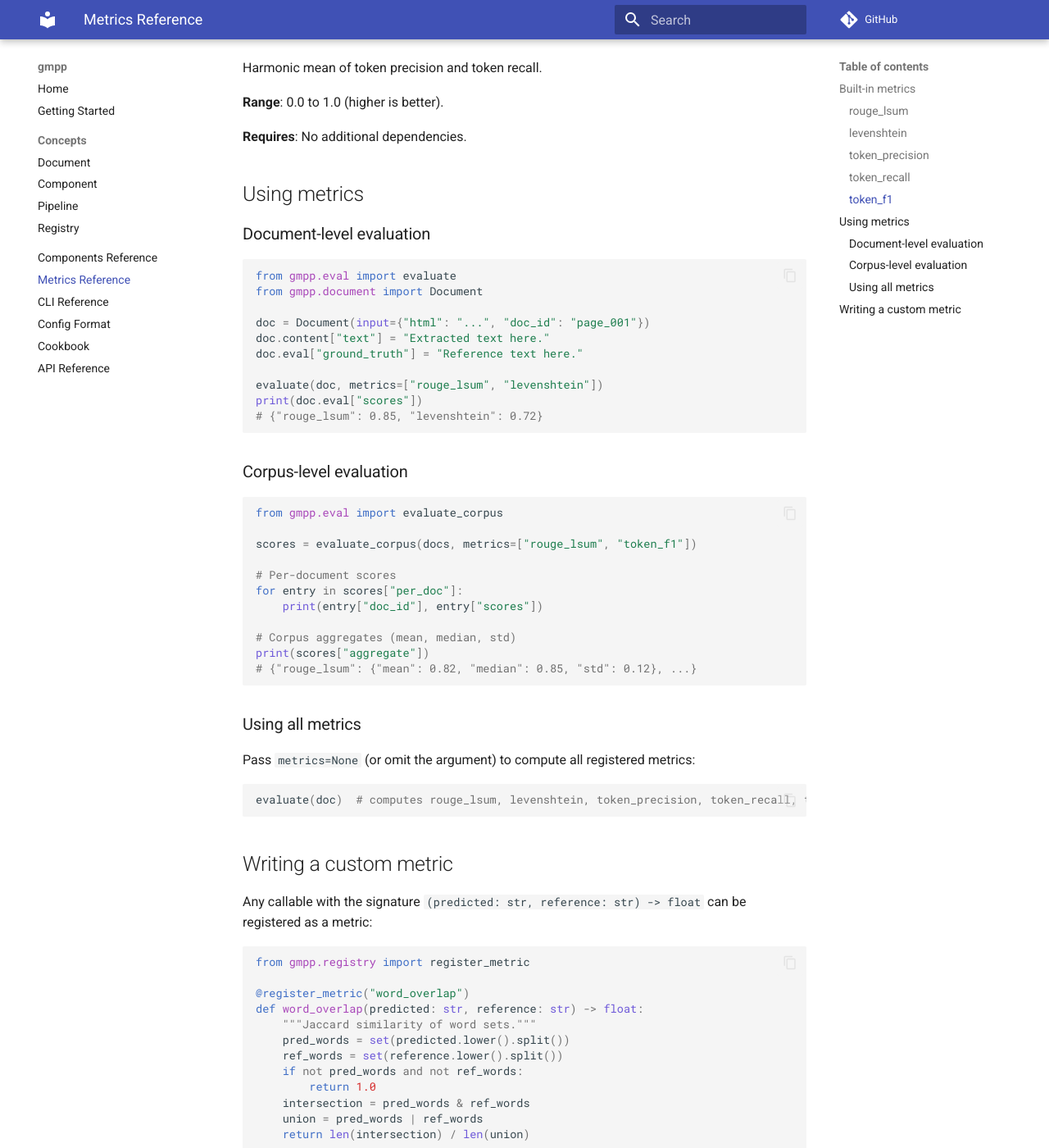
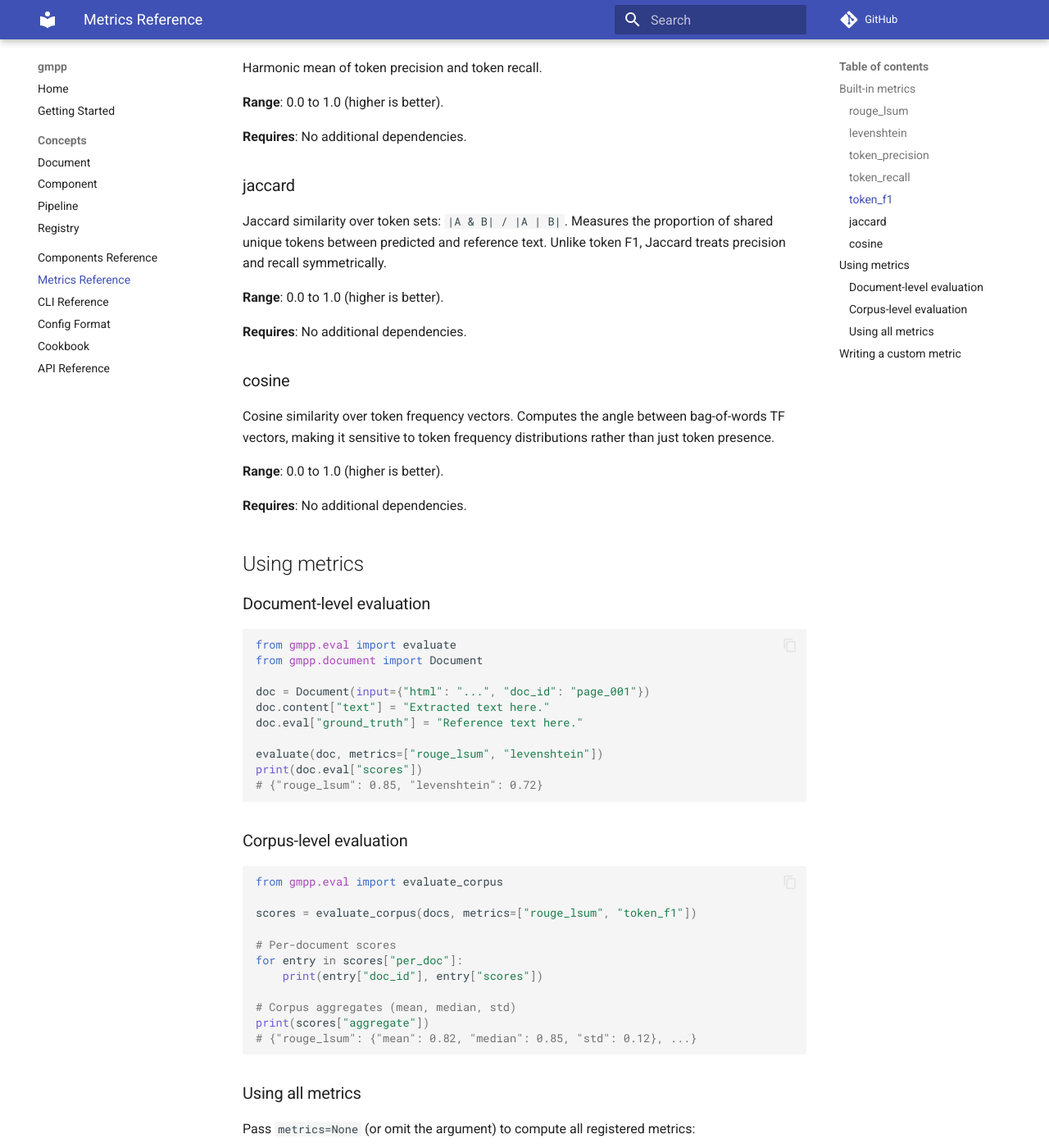
Before and after one commit to ghxm/gmpp, an MkDocs documentation site: the page built from docs/metrics.md, in a window 1280 px wide and 1400 px high, scrolled down 1198 px. Shown: the whole window at 82% size. Built offline with MkDocs 1.6.1 and Material for MkDocs 9.7.7, drawn with Linux system fonts in a browser that asks for light colours; comment, search, counter and statistics services are not loaded; some of the changed text lies outside the part shown.

Commit message:
feat: add jaccard and cosine similarity metrics

````diff
--- a/docs/metrics.md
+++ b/docs/metrics.md
@@ -51,6 +51,26 @@ Harmonic mean of token precision and token recall.
 
 **Requires**: No additional dependencies.
 
+### jaccard
+
+Jaccard similarity over token sets: `|A & B| / |A | B|`. Measures the
+proportion of shared unique tokens between predicted and reference text.
+Unlike token F1, Jaccard treats precision and recall symmetrically.
+
+**Range**: 0.0 to 1.0 (higher is better).
+
+**Requires**: No additional dependencies.
+
+### cosine
+
+Cosine similarity over token frequency vectors. Computes the angle between
+bag-of-words TF vectors, making it sensitive to token frequency distributions
+rather than just token presence.
+
+**Range**: 0.0 to 1.0 (higher is better).
+
+**Requires**: No additional dependencies.
+
 ## Using metrics
 
 ### Document-level evaluation
@@ -89,7 +109,7 @@ print(scores["aggregate"])
 Pass `metrics=None` (or omit the argument) to compute all registered metrics:
 
 ```python
-evaluate(doc)  # computes rouge_lsum, levenshtein, token_precision, token_recall, token_f1
+evaluate(doc)  # computes all registered metrics (rouge_lsum, levenshtein, token_*, jaccard, cosine)
 ```
 
 ## Writing a custom metric
@@ -100,22 +120,18 @@ can be registered as a metric:
 ```python
 from gmpp.registry import register_metric
 
-@register_metric("word_overlap")
-def word_overlap(predicted: str, reference: str) -> float:
-    """Jaccard similarity of word sets."""
-    pred_words = set(predicted.lower().split())
-    ref_words = set(reference.lower().split())
-    if not pred_words and not ref_words:
-        return 1.0
-    intersection = pred_words & ref_words
-    union = pred_words | ref_words
-    return len(intersection) / len(union)
+@register_metric("char_compression")
+def char_compression(predicted: str, reference: str) -> float:
+    """Ratio of predicted length to reference length (compression measure)."""
+    if len(reference) == 0:
+        return 0.0
+    return min(len(predicted) / len(reference), 1.0)
 ```
 
 After registration, use it by name like any built-in metric:
 
 ```python
-evaluate(doc, metrics=["word_overlap"])
+evaluate(doc, metrics=["char_compression"])
 ```
 
 Document your convention for the return value: whether higher is better
````
Also changed, not shown: 2 other files.
